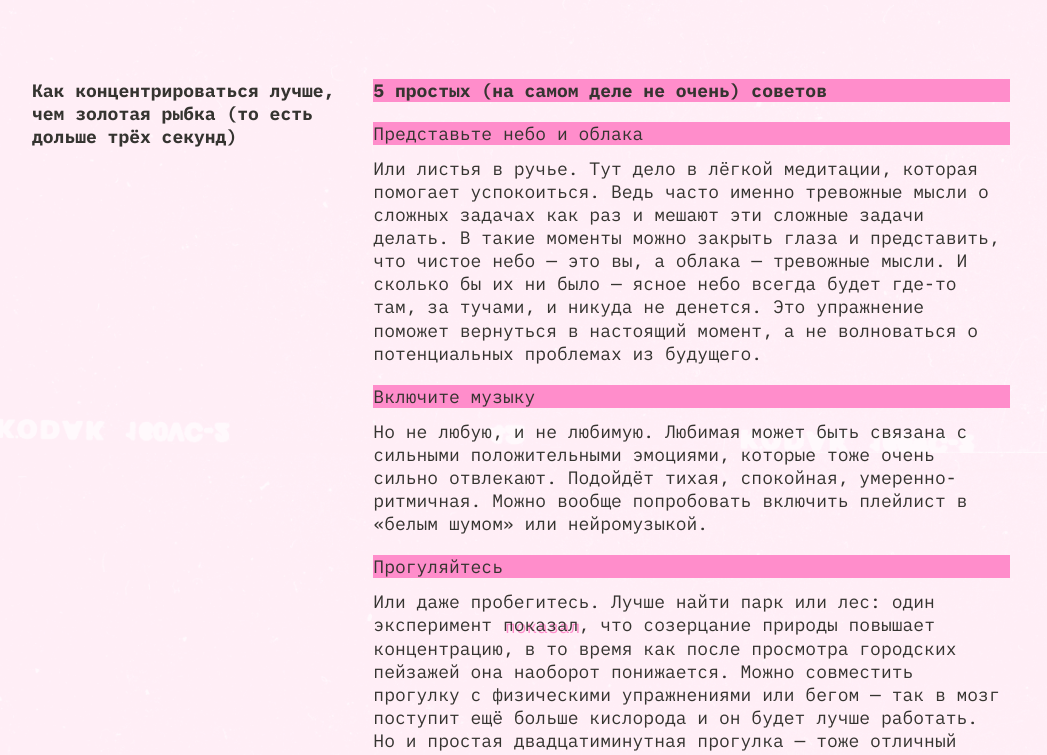
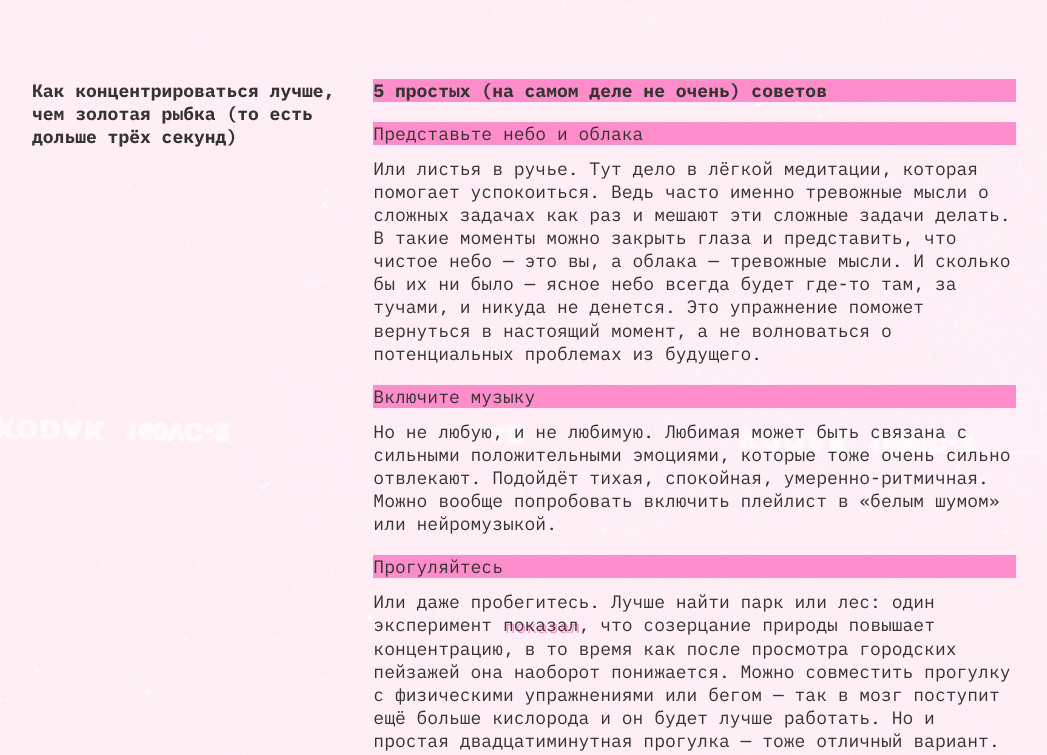
Before and after one commit to maksonchik228k/slozhno-sosredotochitsya, a plain HTML site: page index.html in a window 1280 px wide. Shown: the part 1947-2702 px from the top of the page, without its empty margins (116-1163 px from the left). Drawn offline with Linux system fonts and the light colour scheme.

Commit message:
iter 2(3)

```diff
--- a/styles/style.css
+++ b/styles/style.css
@@ -185,7 +185,6 @@
 
 .hints .card {
   grid-column-start: 2;
-  margin-right: 6px;
 }
 
 .images {
```
